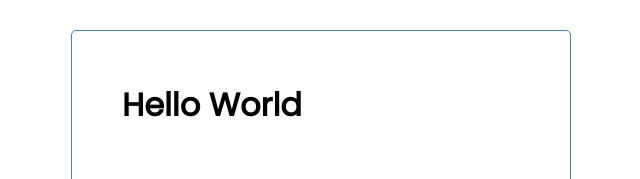
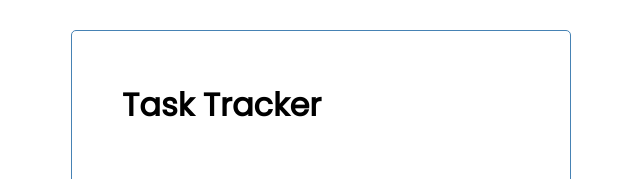
Before and after one commit to quackness/vue-task-creator, a Vue app: page / in a window 1280 px wide. Shown: the top 179 px of the page, without its empty margins (319-959 px from the left). Built offline with nearby package versions, Linux system fonts and the light colour scheme.

Commit message:
bring back the old settings for props

```diff
--- a/src/App.vue
+++ b/src/App.vue
@@ -1,6 +1,6 @@
 <template>
   <div class="container">
-    <Header />
+    <Header title='Task Tracker'/>
   </div>
 </template>
 
--- a/src/components/Header.vue
+++ b/src/components/Header.vue
@@ -8,10 +8,7 @@
 export default {
   name: 'Header',
   props: {
-    title: {
-      type: String,
-      default: 'Hello World'
-    }
+    title: String,
   }
 }
 </script>
```
